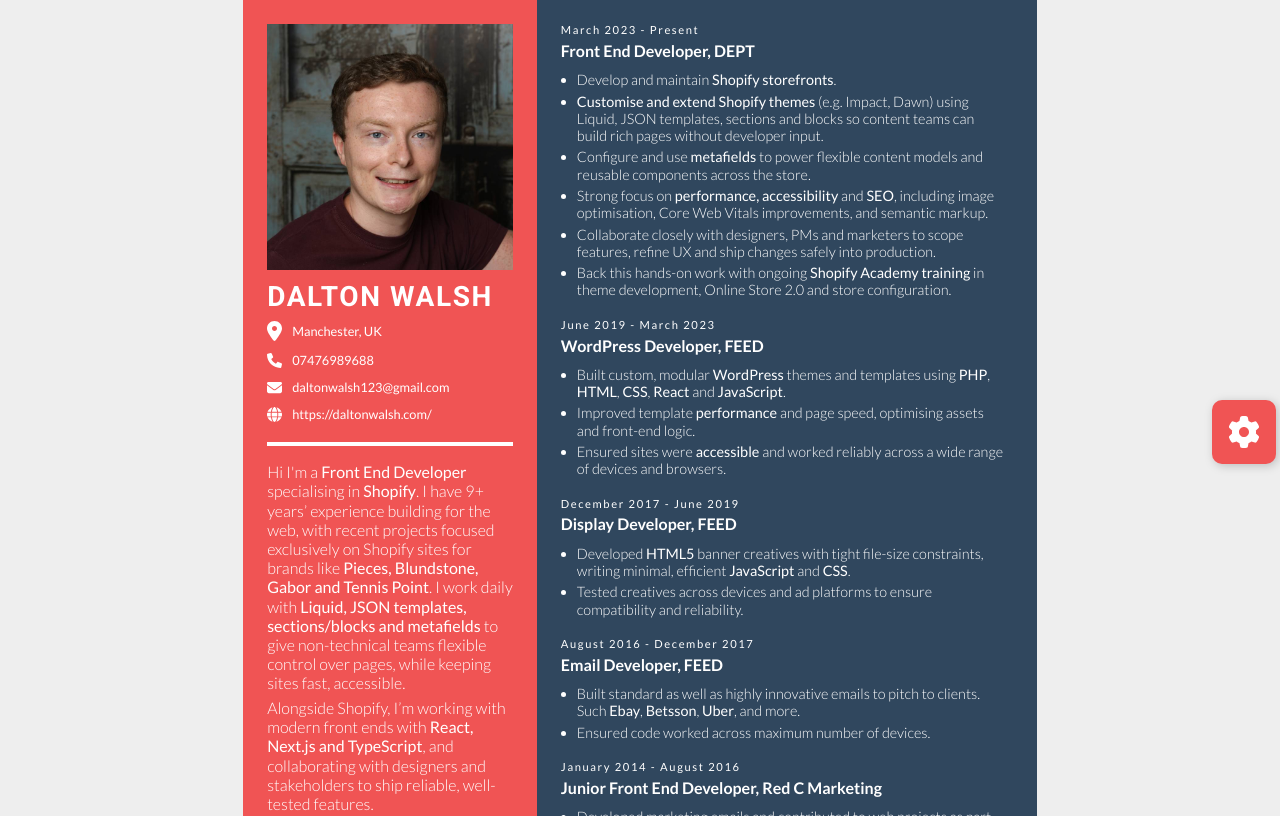
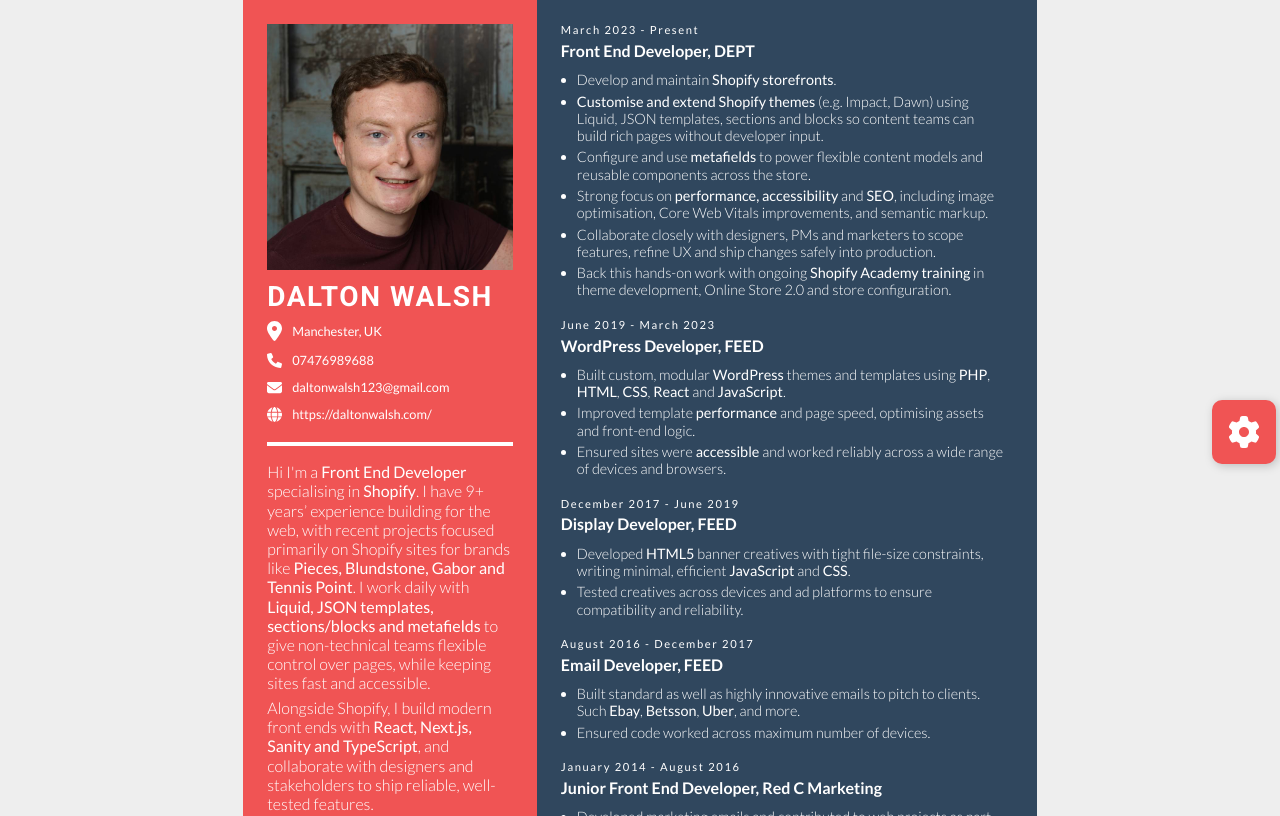
Before and after one commit to Dalton123/Dalton-Walsh-CV, a website: page 2.html in a window 1280 px wide. Shown: the top 816 px of the page. Drawn offline with Linux system fonts and the light colour scheme.

Commit message:
Update personal introduction in 2.html to enhance clarity and detail about experience with Shopify and modern front-end technologies

```diff
--- a/2.html
+++ b/2.html
@@ -59,15 +59,15 @@
           <p>
             Hi I'm a <b>Front End Developer</b> specialising in <b>Shopify</b>.
             I have 9+ years’ experience building for the web, with recent
-            projects focused exclusively on Shopify sites for brands like
+            projects focused primarily on Shopify sites for brands like
             <b>Pieces, Blundstone, Gabor and Tennis Point</b>. I work daily with
             <b>Liquid, JSON templates, sections/blocks and metafields</b> to
             give non-technical teams flexible control over pages, while keeping
-            sites fast, accessible.
+            sites fast and accessible.
           </p>
           <p>
-            Alongside Shopify, I’m working with modern front ends with
-            <b>React, Next.js and TypeScript</b>, and collaborating with
+            Alongside Shopify, I build modern front ends with
+            <b>React, Next.js, Sanity and TypeScript</b>, and collaborate with
             designers and stakeholders to ship reliable, well-tested features.
           </p>
         </div>
```
